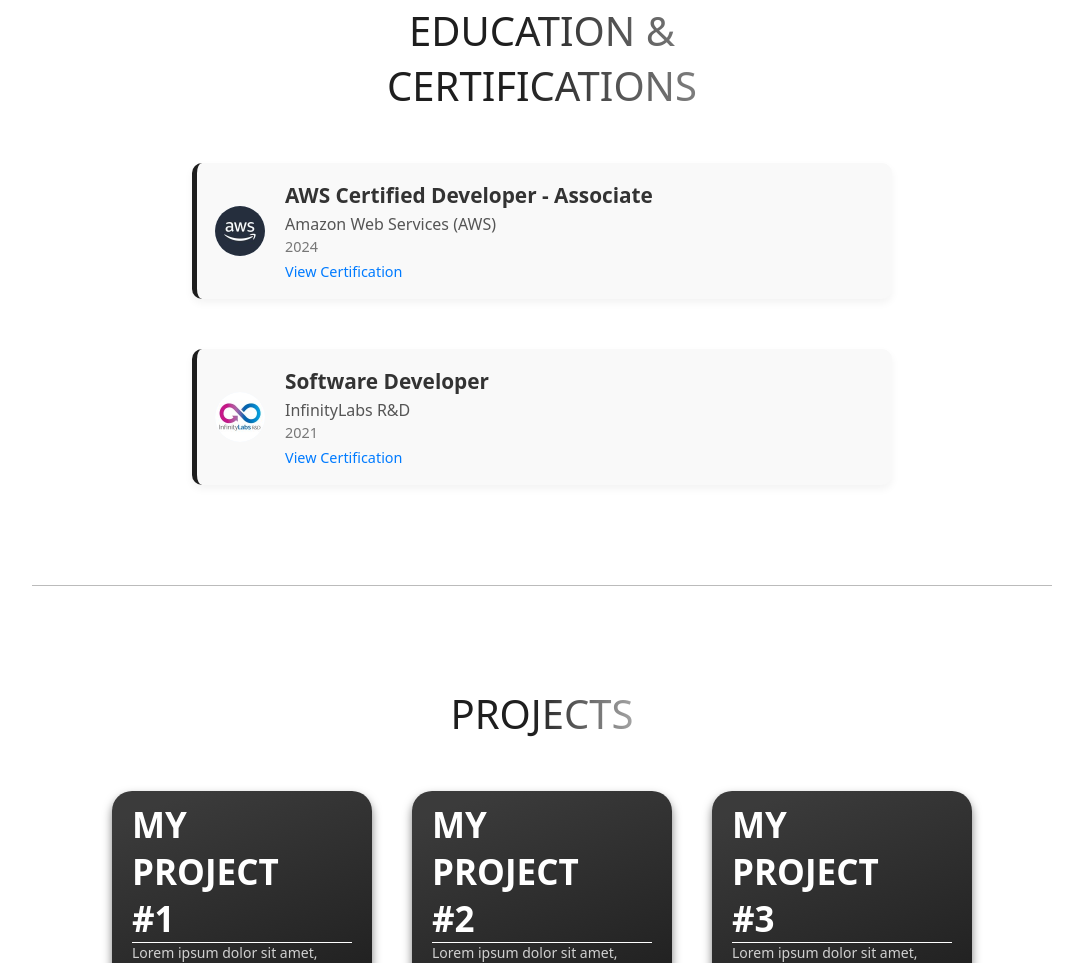
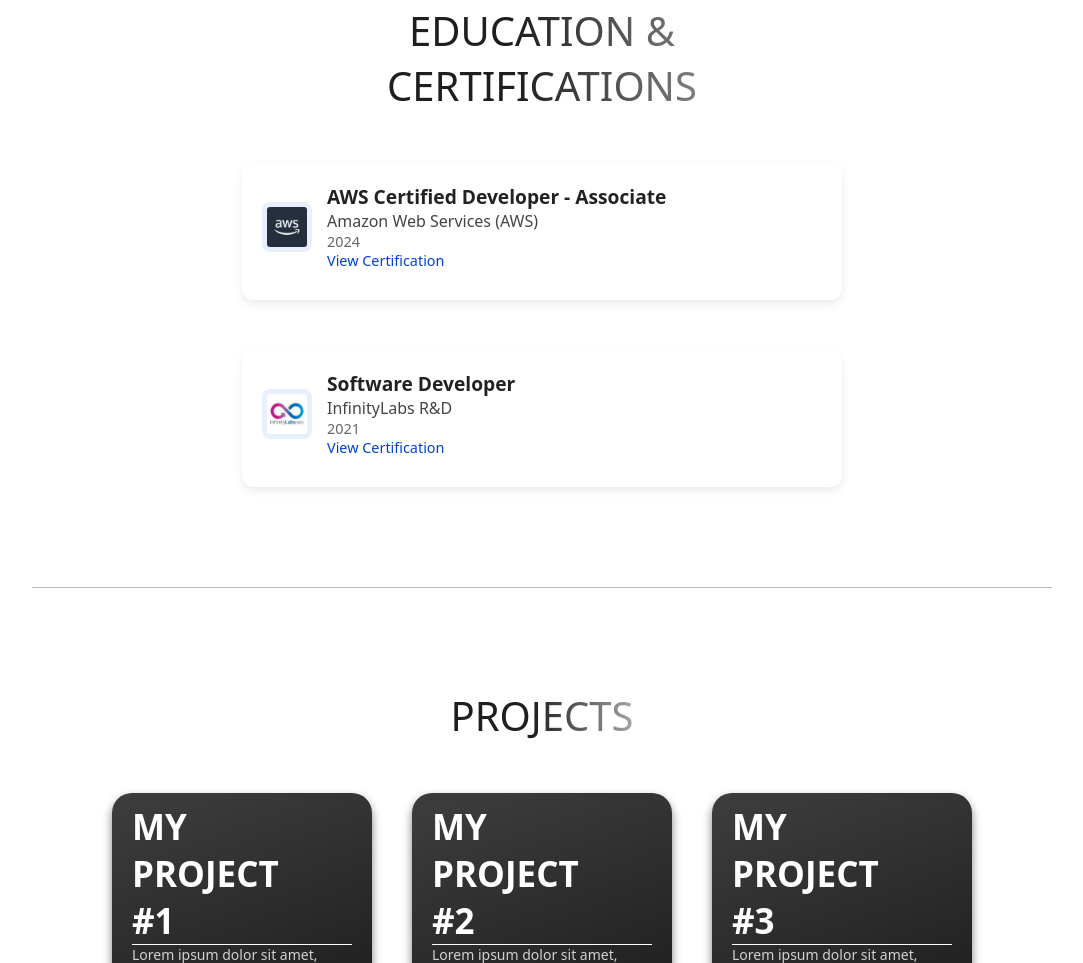
Before and after one commit to Yardenregev/portfolio_website, an Astro site: page / in a window 1280 px wide. Shown: the part 2467-3430 px from the top of the page, without its empty margins (98-1181 px from the left). Built offline with nearby package versions, Linux system fonts and the light colour scheme; Astro itself is replaced by a stand-in of ours.

Commit message:
made better design than the previous education

```diff
--- a/src/components/EducationCard.astro
+++ b/src/components/EducationCard.astro
@@ -2,9 +2,10 @@
 const { title, icon, date, school, link } = Astro.props;
 ---
 
-<div class="education-item">
-  <img class="icon" src={icon} alt="education icon"/>
-  <div class="details">
+<div class="education-card">
+  <div class="card-header">
+    <img class="icon" src={icon} alt="education icon" />
+    <div class="header-text">
       <h3 class="title">{title}</h3>
       <p class="school">{school}</p>
       <p class="date">{date}</p>
@@ -15,73 +16,71 @@ const { title, icon, date, school, link } = Astro.props;
       )}
     </div>
   </div>
+</div>
 
 <style>
-  .education-item {
+  .education-card {
+    width: 100%;
+    max-width: 600px;
+    background: #ffffff;
+    padding: 20px;
+    border-radius: 12px;
+    box-shadow: 0 4px 10px rgba(0, 0, 0, 0.08);
+    transition: transform 0.2s ease-in-out, box-shadow 0.2s ease-in-out;
+  }
+
+  .education-card:hover {
+    transform: translateY(-2px);
+    box-shadow: 0 6px 14px rgba(0, 0, 0, 0.12);
+  }
+
+  .card-header {
     display: flex;
     align-items: center;
-    gap: 20px;
-    padding: 18px;
-    border-radius: 10px;
-    background: #f9f9f9;
-    border-left: 5px solid #1e1e1e;
-    box-shadow: 0 4px 8px rgba(0, 0, 0, 0.05);
-    transition: all 0.3s ease-in-out;
-    width: 100%;
-    max-width: 700px;
-  }
-
-  .education-item:hover {
-    transform: translateY(-3px);
-    box-shadow: 0 6px 12px rgba(0, 0, 0, 0.1);
+    gap: 15px;
+    margin-bottom: 10px;
   }
 
   .icon {
-    font-size: 36px;
-    color: #007bff;
-    display: flex;
-    align-items: center;
-    justify-content: center;
     width: 50px;
     height: 50px;
-    background: #eaf4ff;
-    border-radius: 50%;
+    object-fit: contain;
+    border-radius: 8px;
+    background: #e8f0ff;
+    padding: 5px;
   }
 
-  .details {
+  .header-text {
     display: flex;
     flex-direction: column;
   }
 
   .title {
-    font-size: 1.3rem;
+    font-size: 1.2rem;
     font-weight: 600;
-    color: #333;
-    margin-bottom: 4px;
+    color: #222;
   }
 
   .school {
     font-size: 1rem;
-    color: #555;
-    margin-bottom: 2px;
+    color: #444;
+    font-weight: 500;
   }
 
   .date {
     font-size: 0.9rem;
-    color: #777;
+    color: #666;
   }
 
   .cert-link {
     font-size: 0.9rem;
-    color: #007bff;
+    color: #0044cc;
     font-weight: 500;
-    margin-top: 6px;
     text-decoration: none;
-    transition: color 0.2s ease-in-out;
   }
 
   .cert-link:hover {
     text-decoration: underline;
-    color: #0056b3;
+    color: #002a80;
   }
 </style>
```
Lines whose indentation alone changed are shown as unchanged.
